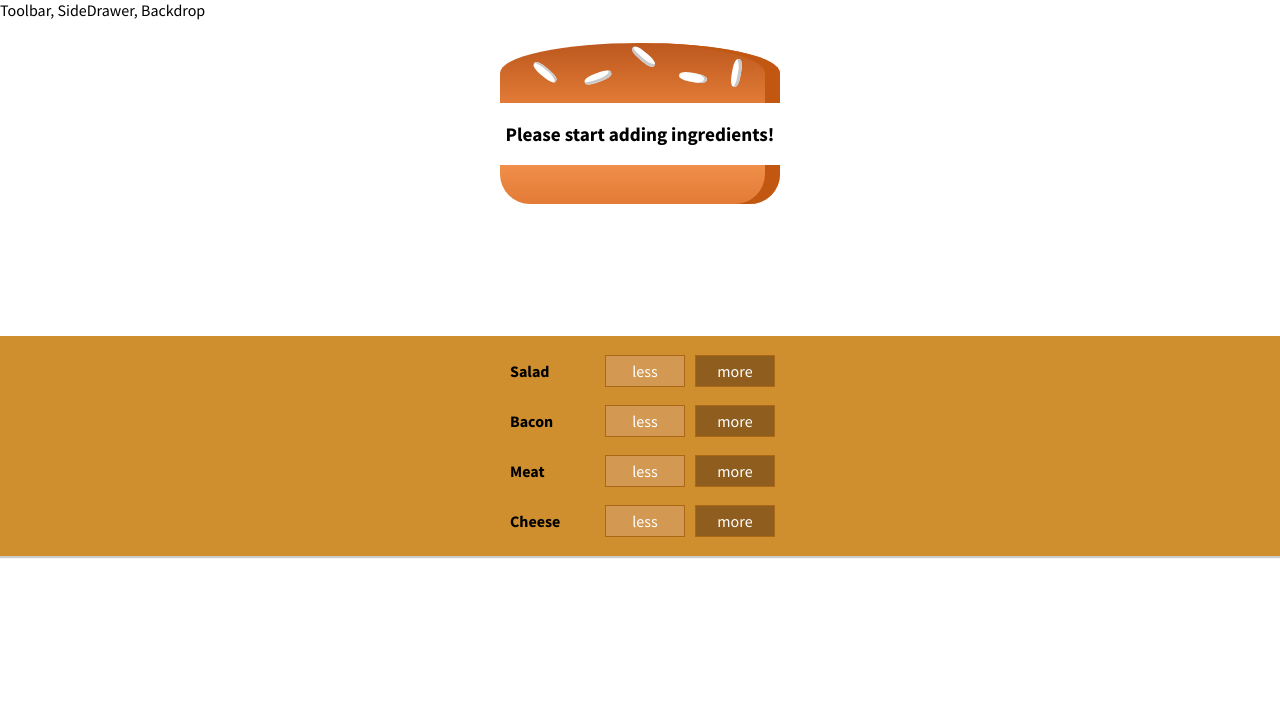
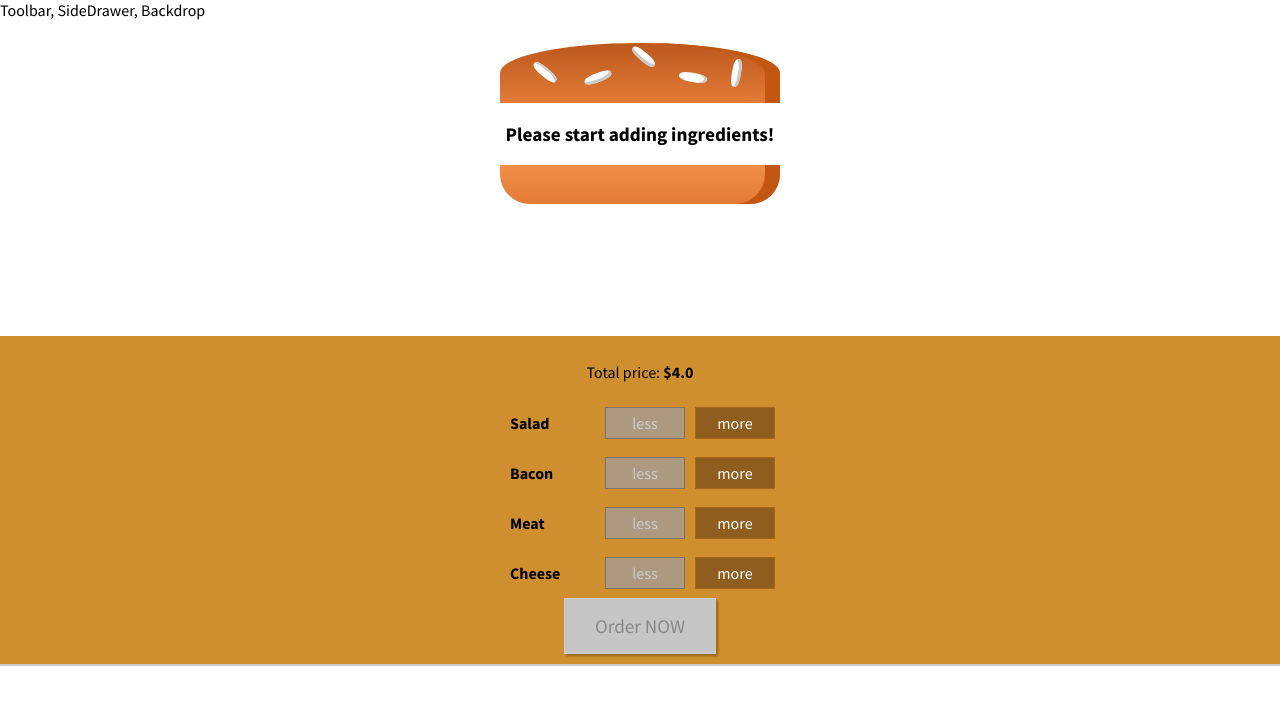
Before and after one commit to yibangchen/front-end-projects, a React app in the folder burger-build/: page / in a window 1280 px wide. Shown: the top 704 px of the page. Built offline with nearby package versions, Linux system fonts and the light colour scheme.

Commit message:
purchase button

```diff
--- a/burger-build/src/components/Burger/BuildControls/BuildControl/BuildControl.js
+++ b/burger-build/src/components/Burger/BuildControls/BuildControl/BuildControl.js
@@ -5,7 +5,10 @@
 const buildControl = (props) => (
 	<div className={classes.BuildControl}>
 		<div className={classes.Label}>{props.label}</div>
-		<button className={classes.Less} onClick={ props.removed }>less</button>
+		<button
+			className={classes.Less}
+			onClick={ props.removed}
+			disabled={ props.disabled} >less</button>
 		<button className={classes.More} onClick={ props.added }>more</button>
 	</div>
 );
--- a/burger-build/src/components/Burger/BuildControls/BuildControls.css
+++ b/burger-build/src/components/Burger/BuildControls/BuildControls.css
@@ -8,3 +8,45 @@
 	margin: auto;
 	padding: 10px 0;
 }
+
+
+.OrderButton {
+    background-color: #DAD735;
+    outline: none;
+    cursor: pointer;
+    border: 1px solid #966909;
+    color: #966909;
+    font-family: inherit;
+    font-size: 1.2em;
+    padding: 15px 30px;
+    box-shadow: 2px 2px 2px #966909;
+}
+
+.OrderButton:hover, .OrderButton:active {
+    background-color: #A0DB41;
+    border: 1px solid #966909;
+    color: #966909;
+}
+
+.OrderButton:disabled {
+    background-color: #C7C6C6;
+    cursor: not-allowed;
+    border: 1px solid #ccc;
+    color: #888888;
+}
+
+.OrderButton:not(:disabled) {
+    animation: enable 0.3s linear;
+}
+
+@keyframes enable {
+    0% {
+        transform: scale(1);
+    }
+    60% {
+        transform: scale(1.1);
+    }
+    100% {
+        transform: scale(1);
+    }
+}
--- a/burger-build/src/components/Burger/BuildControls/BuildControls.js
+++ b/burger-build/src/components/Burger/BuildControls/BuildControls.js
@@ -12,13 +12,18 @@
 
 const buildControls = (props) => (
 	<div className={classes.BuildControls}>
+
+		<p>Total price: <strong>${props.price}</strong></p>
 		{controls.map(ctrl => (
 			<BuildControl
 				key={ctrl.label}
 				label={ctrl.label}
 				added={() => props.added(ctrl.type)}
 				removed={() => props.removed(ctrl.type)}
+				disabled={props.disabled[ctrl.type]}
 			/>))}
+
+		<button className={classes.OrderButton} disabled={!props.purchasable}>Order NOW</button>
 	</div>
 );
 
--- a/burger-build/src/containers/BurgerBuilder/BurgerBuilder.js
+++ b/burger-build/src/containers/BurgerBuilder/BurgerBuilder.js
@@ -26,7 +26,8 @@
 			cheese: 0,
 			meat: 0
 		},
-		totalPrice: 4
+		totalPrice: 4,
+		purchasable: false
 	}
 
 	addIngredientHandler = (type) => {
@@ -36,6 +37,7 @@
 		updatedIngrediates[type] = newCount;
 		const newPrice = this.state.totalPrice + INGREDIENT_PRICES[type];
 		this.setState({totalPrice: newPrice, ingredients: updatedIngrediates});
+		this.updatePurchaseState(updatedIngrediates);
 	}
 
 	removeIngredientHandler = (type) => {
@@ -45,15 +47,35 @@
 			newIngredients[type] = newCount;
 			const newPrice = this.state.totalPrice - INGREDIENT_PRICES[type];
 			this.setState({ingredients: newIngredients, totalPrice: newPrice})
+			this.updatePurchaseState(newIngredients);
 		}
+	}
+
+	updatePurchaseState (ings) {
+		const ingCount = Object.keys(ings)
+			.map(key => {return ings[key];})
+			.reduce((sum, el) => {return sum + el}, 0);
+		// console.log(`count: ${ingCount}`, this.state.ingredients)
+		this.setState({purchasable: ingCount > 0});
 	}
 
 
 	render () {
+		const disabledInfo = {...this.state.ingredients};
+		for (let key in disabledInfo) {
+			disabledInfo[key] = disabledInfo[key] <= 0;
+		}
+
 		return (
 			<Aux>
 				<Burger ingredients={this.state.ingredients} />
-				<BuildControls added={this.addIngredientHandler} removed={this.removeIngredientHandler} />
+				<BuildControls
+					added={this.addIngredientHandler}
+					removed={this.removeIngredientHandler}
+					disabled={disabledInfo}
+					price={this.state.totalPrice.toFixed(1)}
+					purchasable={this.state.purchasable}
+				/>
 			</Aux>
 		);
 	}
```
